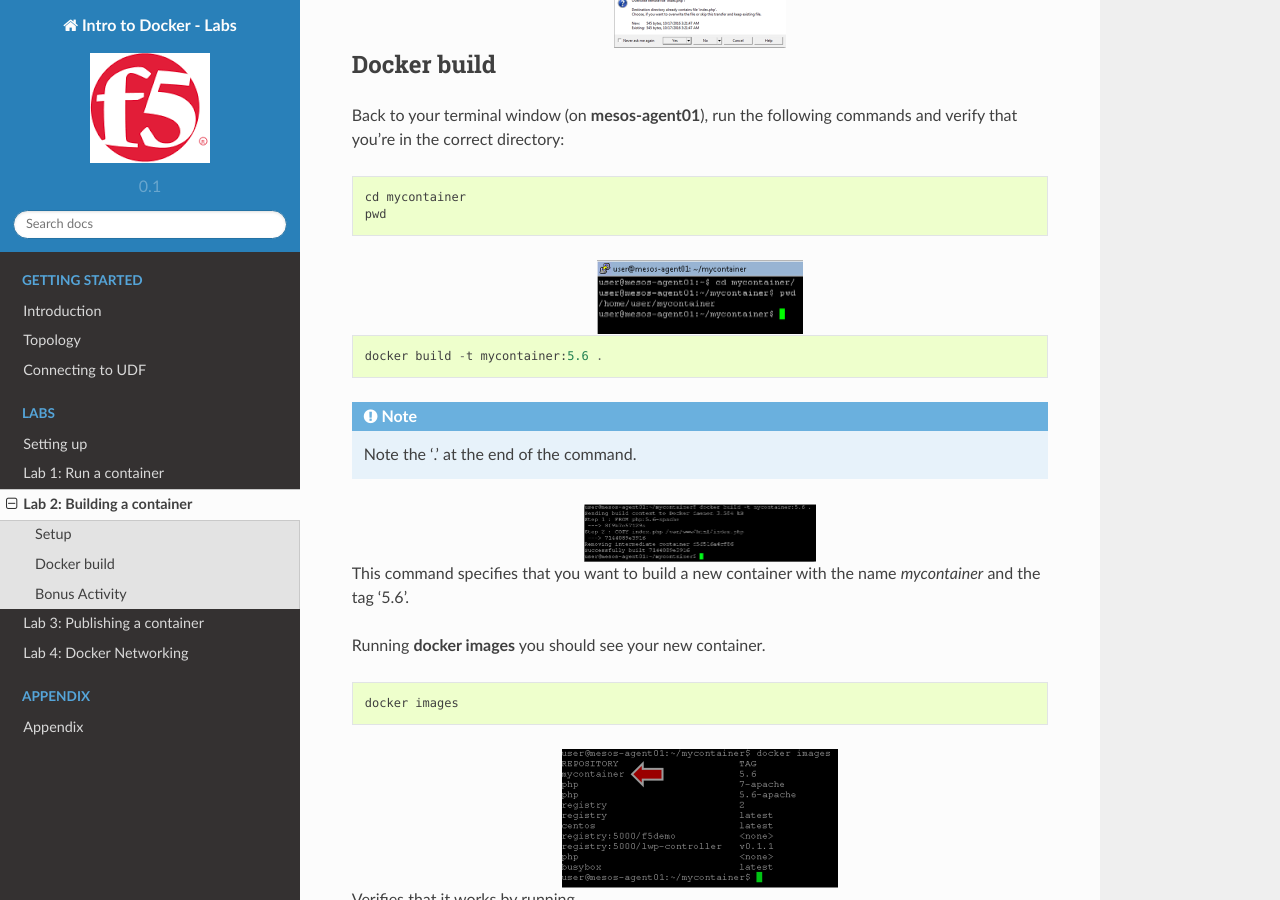
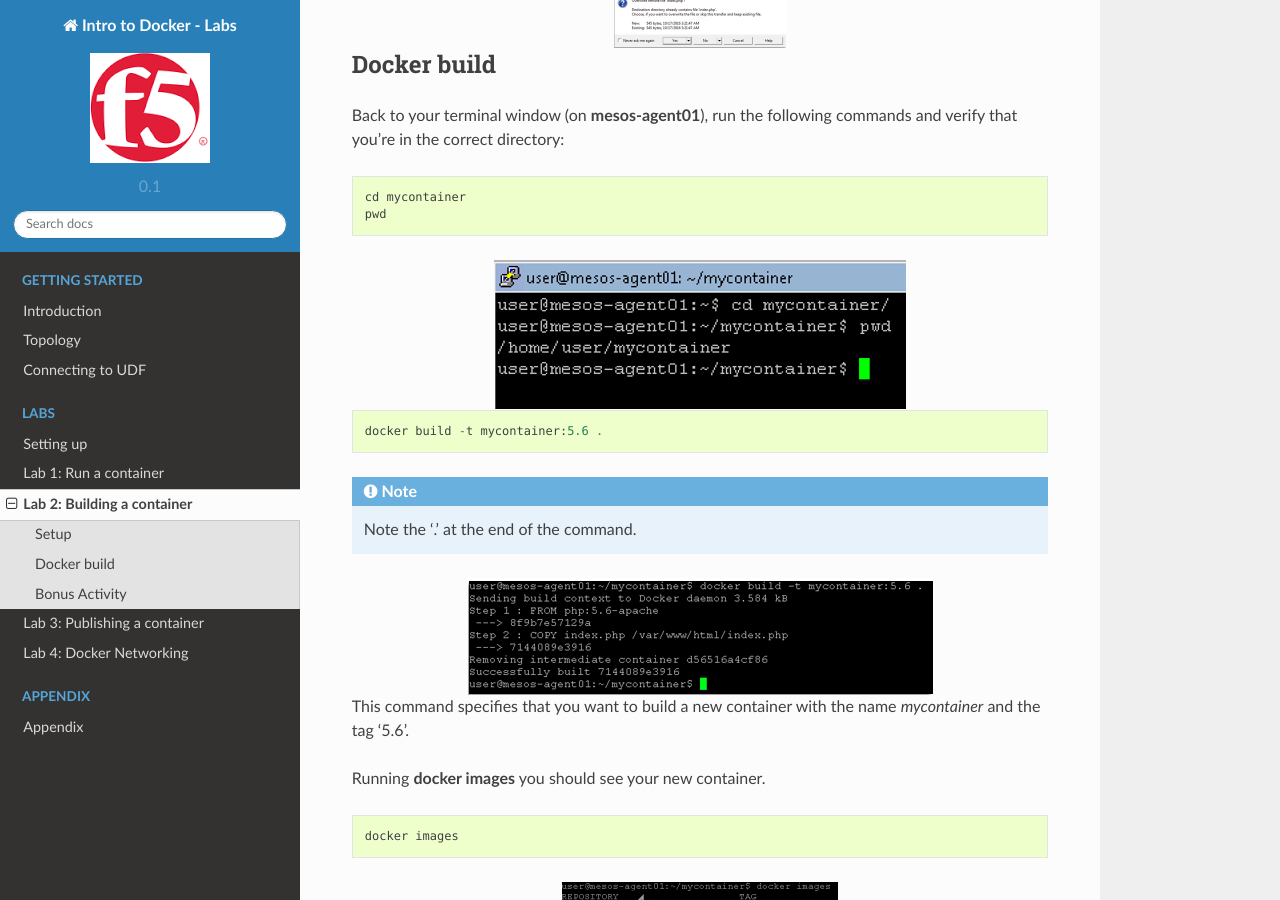
Before and after one commit to nmenant/Intro-Docker-lab-F5-ISCFY17, a Sphinx documentation site: the page built from docs/labs/lab2.rst, in a window 1280 px wide and 900 px high, scrolled down 2061 px. Built offline with Sphinx 7.4.7 and the Read the Docs theme 2.0.0, drawn with Linux system fonts in a browser that asks for light colours.

Commit message:
fixed image scale on all labs based on review

```diff
--- a/docs/labs/lab1.rst
+++ b/docs/labs/lab1.rst
@@ -106,7 +106,6 @@
 You should see the following:
 
 .. image:: ../images/lab1-docker-ps.png
-   :scale: 50 %
    :align: center
 
 Note there are two containers that are running.  The PHP container that you launched and a *registry* container that will be used later in this lab.
--- a/docs/labs/lab2.rst
+++ b/docs/labs/lab2.rst
@@ -84,7 +84,6 @@
    pwd
 
 .. image:: ../images/lab2-mycontainer-directory.png
-   :scale: 50 %
    :align: center
 
 ::
@@ -96,7 +95,6 @@
    Note the '.' at the end of the command.
 
 .. image:: ../images/lab2-docker-build-cmd.png
-   :scale: 50 %
    :align: center
 
 
--- a/docs/labs/lab4.rst
+++ b/docs/labs/lab4.rst
@@ -60,7 +60,6 @@
    ifconfig docker0
 
 .. image:: ../images/lab4-linuxbridgenetwork-ifconfig-docker0.png
-   :scale: 50 %
    :align: center
 
 From Chrome visit **http://mesos-agent01:[PORT VALUE]** (port value from last lab step) and record what the Server IP value is.
@@ -72,7 +71,6 @@
 If you remember, agent01 interface eth1 has the IP of 10.1.20.101
 
 .. image:: ../images/lab4-linuxbridgenetwork-ifconfig-eth1.png
-   :scale: 50 %
    :align: center
 
 Let’s create a route on our windows client so that all traffic related to the container’s network is sent to our agent01 interface:
@@ -159,11 +157,9 @@
 * IPv4/v6 addresses that have been associated with each container
 
 .. image:: ../images/lab4-dockerandnetworking-docker-network-inspect-cmd.png
-   :scale: 50 %
    :align: center
 
 .. image:: ../images/lab4-dockerandnetworking-docker-network-inspect-cmd2.png
-   :scale: 50 %
    :align: center
 
 More advanced examples of Docker networking include *Docker Swarm* that utilizes its own SDN to provide multi-host Docker networking.  The Kubernetes project utilizes flanneld for mutli-host Docker networking that can leverage *host-gw* (basic L2/L3), UDP packet encapsulation, or VXLAN.
```
